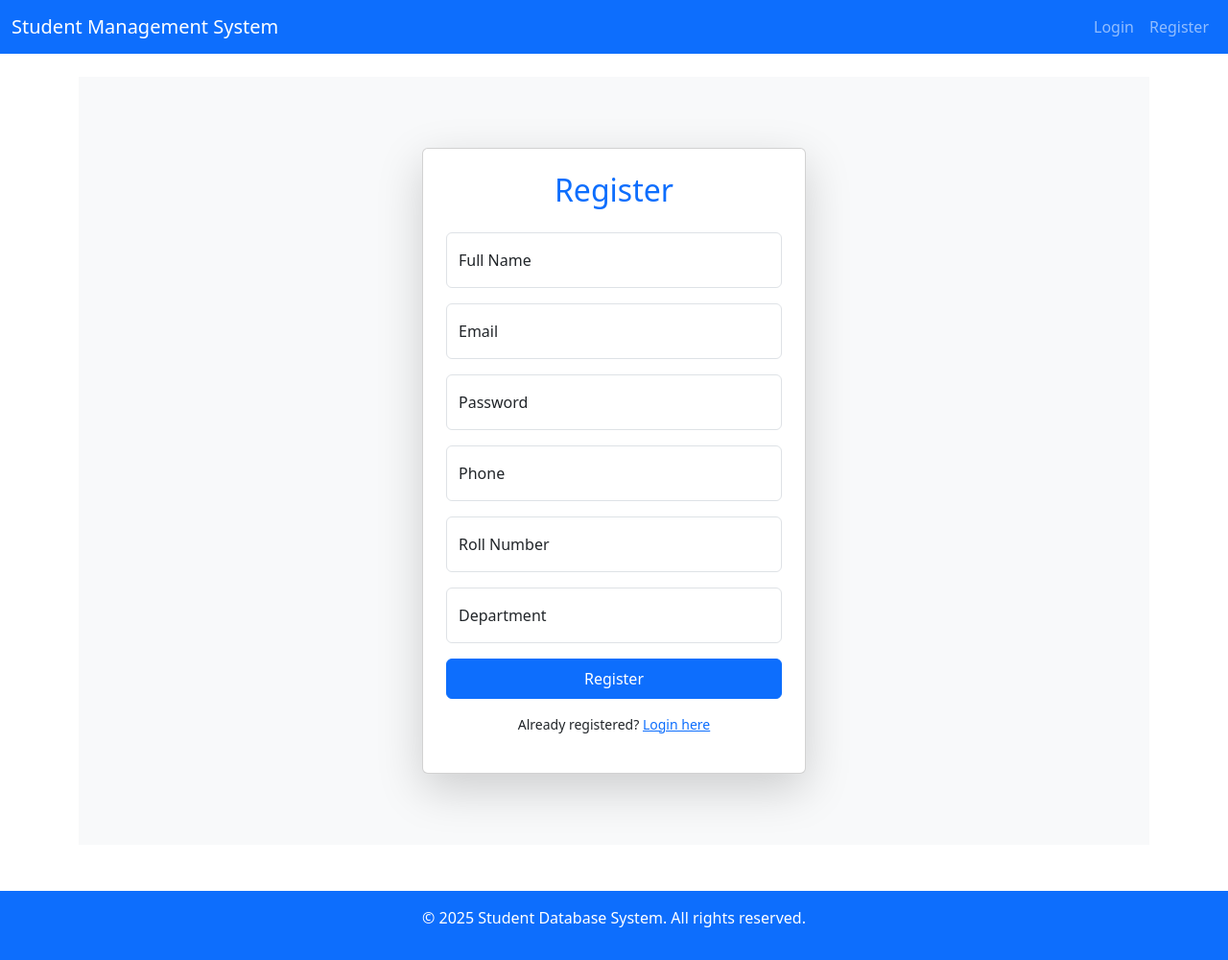
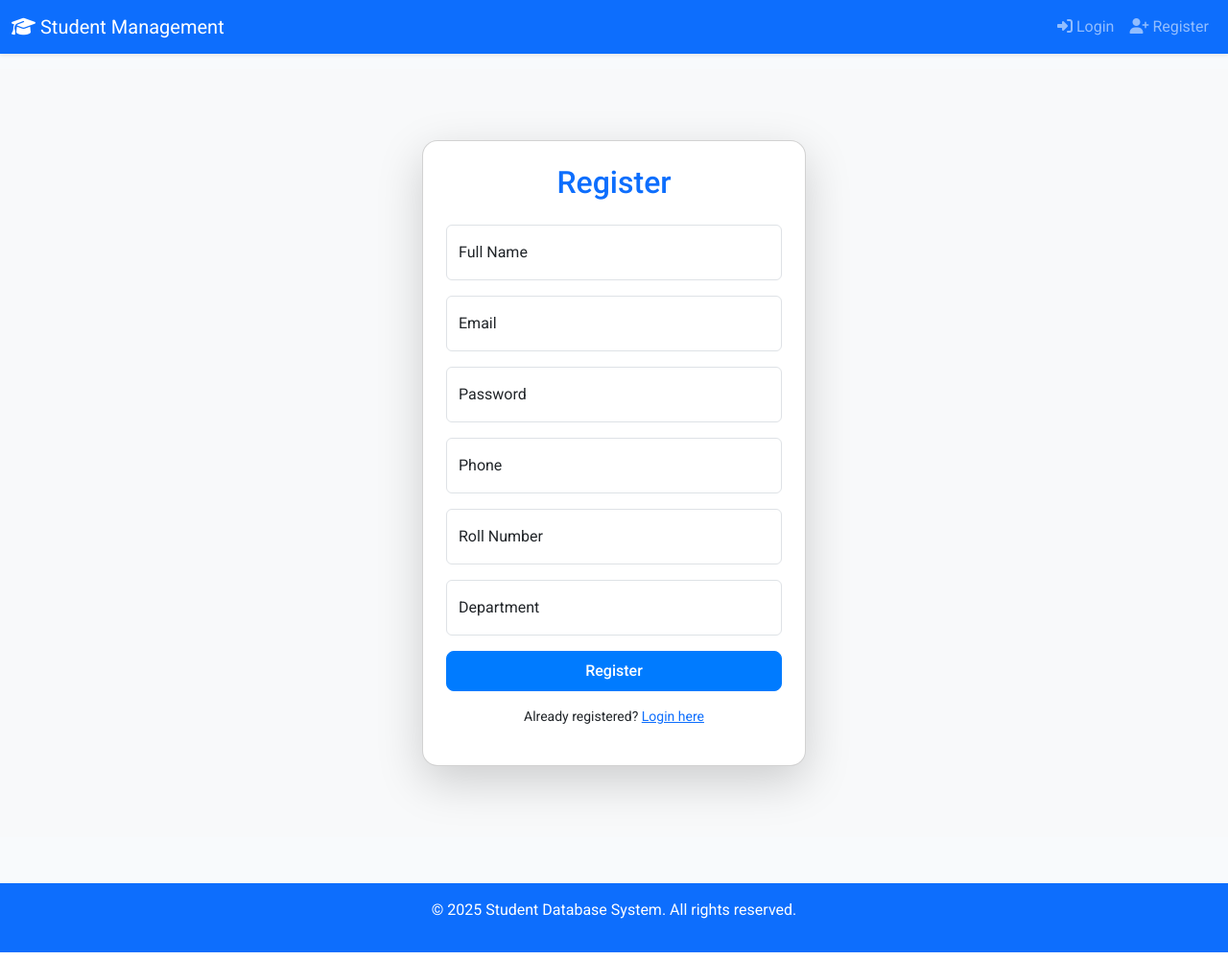
Before and after one commit to prattyan/student-management-system, a Flask app: page /register in a window 1280 px wide. Shown: the whole page at 96% size. Run offline with Flask 3, Linux system fonts and the light colour scheme; some libraries are stand-ins or nearby versions.

Commit message:
Changes to be committed:

```diff
--- a/app.py
+++ b/app.py
@@ -196,6 +196,7 @@ def login():
         student = conn.execute('SELECT * FROM students WHERE email = ?', (email,)).fetchone()
         conn.close()
 
+        # After successful login, set student_profile_pic in session
         if student and check_password_hash(student['password'], password):
             session['student_id'] = student['id']
             session['student_name'] = student['name']
@@ -203,6 +204,7 @@ def login():
             session['student_phone'] = student['phone']
             session['student_roll_number'] = student['roll_number']
             session['student_department'] = student['department']
+            session['student_profile_pic'] = student['profile_pic'] if student['profile_pic'] else 'default.png'  # <-- Add this line
             session['admin'] = (email == 'admin@example.com')  # Replace with your admin email
             session['role'] = 'admin' if session['admin'] else 'student'
 
@@ -299,6 +301,12 @@ def edit_profile():
         session['student_phone'] = phone
         session['student_roll_number'] = roll_number
         session['student_department'] = department
+
+        # Fetch the updated profile_pic from the database and update session
+        conn = get_db_connection()
+        profile_pic_row = conn.execute('SELECT profile_pic FROM students WHERE id = ?', (session['student_id'],)).fetchone()
+        conn.close()
+        session['student_profile_pic'] = profile_pic_row['profile_pic'] if profile_pic_row and profile_pic_row['profile_pic'] else 'default.png'
 
         flash('Profile updated successfully!', 'success')
         return redirect(url_for('dashboard'))
--- a/style.css
+++ b/static/style.css
@@ -1,6 +1,6 @@
 /* General Styles */
 body {
-    background-color: #f4f6f9;
+    background: #f8fafc;
     font-family: 'Roboto', sans-serif;
     color: #333;
 }
@@ -10,7 +10,7 @@ body {
 }
 
 .card {
-    border-radius: 15px;
+    border-radius: 1rem;
     box-shadow: 0 4px 6px rgba(0, 0, 0, 0.1);
 }
 
@@ -27,6 +27,23 @@ footer {
 .btn-primary:hover {
     background-color: #0056b3;
     border-color: #004085;
+}
+
+.btn {
+    border-radius: 0.5rem;
+    font-weight: 500;
+}
+
+.table thead th {
+    vertical-align: middle;
+}
+
+.img-thumbnail {
+    border: 2px solid #0d6efd;
+}
+
+.alert {
+    font-size: 1rem;
 }
 
 /* Dark Mode */
@@ -47,3 +64,19 @@ body.dark-mode .navbar {
 body.dark-mode footer {
     background-color: #1f1f1f;
 }
+
+.sidebar {
+    background: #212529 !important;
+    min-height: 100vh;
+    padding-top: 2rem;
+}
+.sidebar .nav-link.active,
+.sidebar .nav-link:hover {
+    background: #0d6efd !important;
+    color: #fff !important;
+}
+.sidebar .nav-link {
+    color: #fff !important;
+    font-weight: 500;
+    padding: 0.75rem 1rem;
+}
--- a/templates/base.html
+++ b/templates/base.html
@@ -5,42 +5,112 @@
     <meta name="viewport" content="width=device-width, initial-scale=1.0">
     <title>{% block title %}Student Management System{% endblock %}</title>
     <link href="https://cdn.jsdelivr.net/npm/bootstrap@5.3.3/dist/css/bootstrap.min.css" rel="stylesheet">
-    <link rel="stylesheet" href="https://cdnjs.cloudflare.com/ajax/libs/font-awesome/6.6.0/css/all.min.css">
+    <link rel="stylesheet" href="https://cdnjs.cloudflare.com/ajax/libs/font-awesome/6.5.0/css/all.min.css">
     <link rel="stylesheet" href="{{ url_for('static', filename='style.css') }}">
     <link href="https://fonts.googleapis.com/css2?family=Roboto:wght@400;500;700&display=swap" rel="stylesheet">
+    <style>
+        body { font-family: 'Roboto', sans-serif; background: #f8fafc; }
+        .sidebar {
+            min-height: 100vh;
+            background: #212529;
+            color: #fff;
+            padding-top: 2rem;
+        }
+        .sidebar .nav-link, .sidebar .navbar-brand {
+            color: #fff;
+        }
+        .sidebar .nav-link.active, .sidebar .nav-link:hover {
+            background: #0d6efd;
+            color: #fff;
+        }
+        .content-area {
+            margin-left: 220px;
+            padding: 2rem 1rem;
+        }
+        @media (max-width: 991.98px) {
+            .sidebar { display: none; }
+            .content-area { margin-left: 0; }
+        }
+        .navbar-profile {
+            display: flex;
+            align-items: center;
+        }
+        .navbar-profile img {
+            width: 32px;
+            height: 32px;
+            border-radius: 50%;
+            margin-right: 8px;
+        }
+    </style>
 </head>
 <body>
-    <!-- Navbar -->
-    <nav class="navbar navbar-expand-lg navbar-dark bg-primary">
+
+    {% if session.get('admin') %}
+    <div class="sidebar position-fixed d-none d-lg-block bg-dark" style="width:220px; min-height:100vh;">
+
+        <a class="navbar-brand mb-4 px-3 py-2 d-block text-white fw-bold" href="#">
+            <i class="fa-solid fa-graduation-cap me-2"></i> Student Management
+        </a>
+        <nav class="nav flex-column px-2">
+            <a class="nav-link text-white {% if request.endpoint == 'admin_dashboard' %}active bg-primary{% endif %} rounded mb-1" href="{{ url_for('admin_dashboard') }}">
+                <i class="fa fa-home me-2"></i> Dashboard
+            </a>
+            <a class="nav-link text-white rounded mb-1" href="{{ url_for('export_students') }}">
+                <i class="fa fa-file-excel me-2"></i> Export Students
+            </a>
+            <a class="nav-link text-white rounded mb-1" href="{{ url_for('export_attendance') }}">
+                <i class="fa fa-file-excel me-2"></i> Export Attendance
+            </a>
+        </nav>
+    </div>
+    {% endif %}
+
+
+    <nav class="navbar navbar-expand-lg navbar-dark bg-primary shadow-sm">
         <div class="container-fluid">
-            <a class="navbar-brand" href="{{ url_for('home') }}">Student Management System</a>
+            <a class="navbar-brand" href="{{ url_for('dashboard') }}"><i class="fa-solid fa-graduation-cap"></i> Student Management</a>
             <button class="navbar-toggler" type="button" data-bs-toggle="collapse" data-bs-target="#navbarNav">
                 <span class="navbar-toggler-icon"></span>
             </button>
             <div class="collapse navbar-collapse" id="navbarNav">
-                <ul class="navbar-nav ms-auto">
+                <ul class="navbar-nav ms-auto align-items-center">
                     {% if 'student_id' in session %}
                         {% if not session.get('admin') %}
-                            <li class="nav-item"><a class="nav-link" href="{{ url_for('dashboard') }}">Dashboard</a></li>
-                            <li class="nav-item"><a class="nav-link" href="{{ url_for('edit_profile') }}">Edit Profile</a></li>
+                            <li class="nav-item">
+                                <a class="nav-link d-flex align-items-center" href="{{ url_for('dashboard') }}">
+                                    <i class="fa fa-home me-1"></i> Dashboard
+                                </a>
+                            </li>
                         {% endif %}
-                        <li class="nav-item"><a class="nav-link" href="{{ url_for('logout') }}">Logout</a></li>
+                        <li class="nav-item dropdown">
+                            <a class="nav-link dropdown-toggle navbar-profile" href="#" id="profileDropdown" role="button" data-bs-toggle="dropdown" aria-expanded="false">
+                                <img src="{{ url_for('static', filename='uploads/' + (session.get('student_profile_pic', 'default.png'))) }}" alt="Profile">
+                                {{ session.get('student_name', 'User') }}
+                            </a>
+                            <ul class="dropdown-menu dropdown-menu-end" aria-labelledby="profileDropdown">
+                                <li><a class="dropdown-item" href="{{ url_for('student_details') }}"><i class="fa fa-user"></i> Profile</a></li>
+                                <li><a class="dropdown-item" href="{{ url_for('edit_profile') }}"><i class="fa fa-user-edit"></i> Edit Profile</a></li>
+                                <li><a class="dropdown-item" href="{{ url_for('change_password') }}"><i class="fa fa-key"></i> Change Password</a></li>
+                                <li><hr class="dropdown-divider"></li>
+                                <li><a class="dropdown-item" href="{{ url_for('logout') }}"><i class="fa fa-sign-out-alt"></i> Logout</a></li>
+                            </ul>
+                        </li>
                     {% else %}
-                        <li class="nav-item"><a class="nav-link" href="{{ url_for('login') }}">Login</a></li>
-                        <li class="nav-item"><a class="nav-link" href="{{ url_for('register') }}">Register</a></li>
+                        <li class="nav-item"><a class="nav-link" href="{{ url_for('login') }}"><i class="fa fa-sign-in-alt"></i> Login</a></li>
+                        <li class="nav-item"><a class="nav-link" href="{{ url_for('register') }}"><i class="fa fa-user-plus"></i> Register</a></li>
                     {% endif %}
                 </ul>
             </div>
         </div>
     </nav>
 
-    <!-- Flash Messages -->
+
     <div class="container mt-3">
         {% with messages = get_flashed_messages(with_categories=true) %}
             {% if messages %}
                 {% for category, message in messages %}
-                    <div class="alert alert-{{ category }} alert-dismissible fade show" role="alert">
-                        {{ message }}
+                    <div class="alert alert-{{ category }} alert-dismissible fade show shadow-sm" role="alert">
+                        <i class="fa fa-info-circle me-2"></i>{{ message }}
                         <button type="button" class="btn-close" data-bs-dismiss="alert" aria-label="Close"></button>
                     </div>
                 {% endfor %}
@@ -48,12 +118,12 @@
         {% endwith %}
     </div>
 
-    <!-- Main Content -->
-    <div class="container mt-4">
+
+    <div class="{% if session.get('admin') %}content-area{% endif %}">
         {% block content %}{% endblock %}
     </div>
 
-    <!-- Footer -->
+
     <footer class="bg-primary text-white text-center py-3 mt-5">
         <p>&copy; 2025 Student Database System. All rights reserved.</p>
     </footer>
```
Also changed, not shown: templates/admin_dashboard.html (+29 -29 lines), static/uploads/NEW.png (deleted), students.db, 1 other file.
